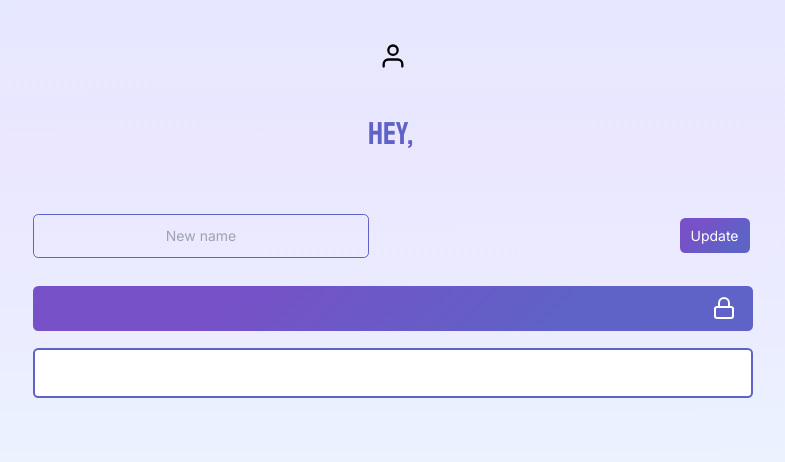
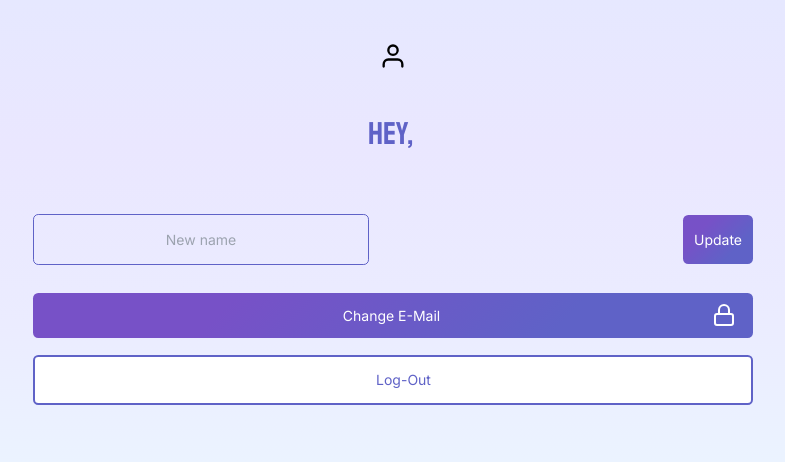
Before and after one commit to devhausleipzigacademy/camp8-final-project, a Next.js app: page /account/account in a window 1280 px wide. Shown: the top 462 px of the page, without its empty margins (247-1032 px from the left). Built offline with nearby package versions, Linux system fonts and the light colour scheme.

Commit message:
Merge branch 'main' into read_me

```diff
--- a/src/components/SmallButton.tsx
+++ b/src/components/SmallButton.tsx
@@ -13,7 +13,7 @@ export function SmallButton({ label, disabled, ...props }: SmallButtonProps) {
   return (
     <button
       className={
-        "h-10 enabled:bg-grad-default px-1 py-2.5 text-center text-text-white text-secondary min-w-min rounded-md w-20 disabled:cursor-not-allowed disabled:bg-ux-inactive"
+        "h-14 enabled:bg-grad-default px-1 py-2.5 text-center text-text-white text-secondary min-w-min rounded-md w-20 disabled:cursor-not-allowed disabled:bg-ux-inactive"
       }
       disabled={disabled}
       {...props}
--- a/src/components/shared/Input.tsx
+++ b/src/components/shared/Input.tsx
@@ -26,7 +26,7 @@ export default function Input({
     <div className="gap-4 flex items-center relative mb-3">
       <input
         type="text"
-        className="w-96 py-3 px-5 rounded-md border border-primary-default-Solid bg-transparent text-center focus:outline-none"
+        className="w-96 py-4 px-5 rounded-md border border-primary-default-Solid bg-transparent text-center focus:outline-none"
         placeholder={placeholder}
         value={value}
         onChange={(e) => onChange(e)}
--- a/src/pages/account/account.tsx
+++ b/src/pages/account/account.tsx
@@ -69,7 +69,7 @@ export default function AccountView({ user }: SettingsProps) {
             onChange={(e) => setInputName(e.target.value)}
             value={inputName}
             component={
-              <div className="absolute flex self-center right-1 items-center justify-center rounded-lg">
+              <div className="absolute flex self-center right-0 items-center justify-center rounded-lg">
                 <SmallButton
                   label="Update"
                   onClick={() => updateNameHandler()}
@@ -78,12 +78,17 @@ export default function AccountView({ user }: SettingsProps) {
             }
           ></Input>
 
-          <LargeButton variant="primary" onClick={redirect} disabled={false} />
+          <LargeButton variant="primary" onClick={redirect} disabled={false}>
+            Change E-Mail
+          </LargeButton>
+
           <LargeButton
             variant="secondary"
             onClick={handleSignOut}
             disabled={false}
-          />
+          >
+            Log-Out
+          </LargeButton>
         </div>
       </div>
     </>
--- a/src/pages/account/changeEmail.tsx
+++ b/src/pages/account/changeEmail.tsx
@@ -58,11 +58,9 @@ export default function Settings(props: ButtonProps) {
               leaveFrom="opacity-100 scale-y-100"
               leaveTo="opacity-0 scale-y-0"
             >
-              <LargeButton
-                variant="primary"
-                label="Get new link"
-                disabled={false}
-              />
+              <LargeButton variant="primary" disabled={false}>
+                Get new link
+              </LargeButton>
             </Transition>
           </form>
         </div>
```
